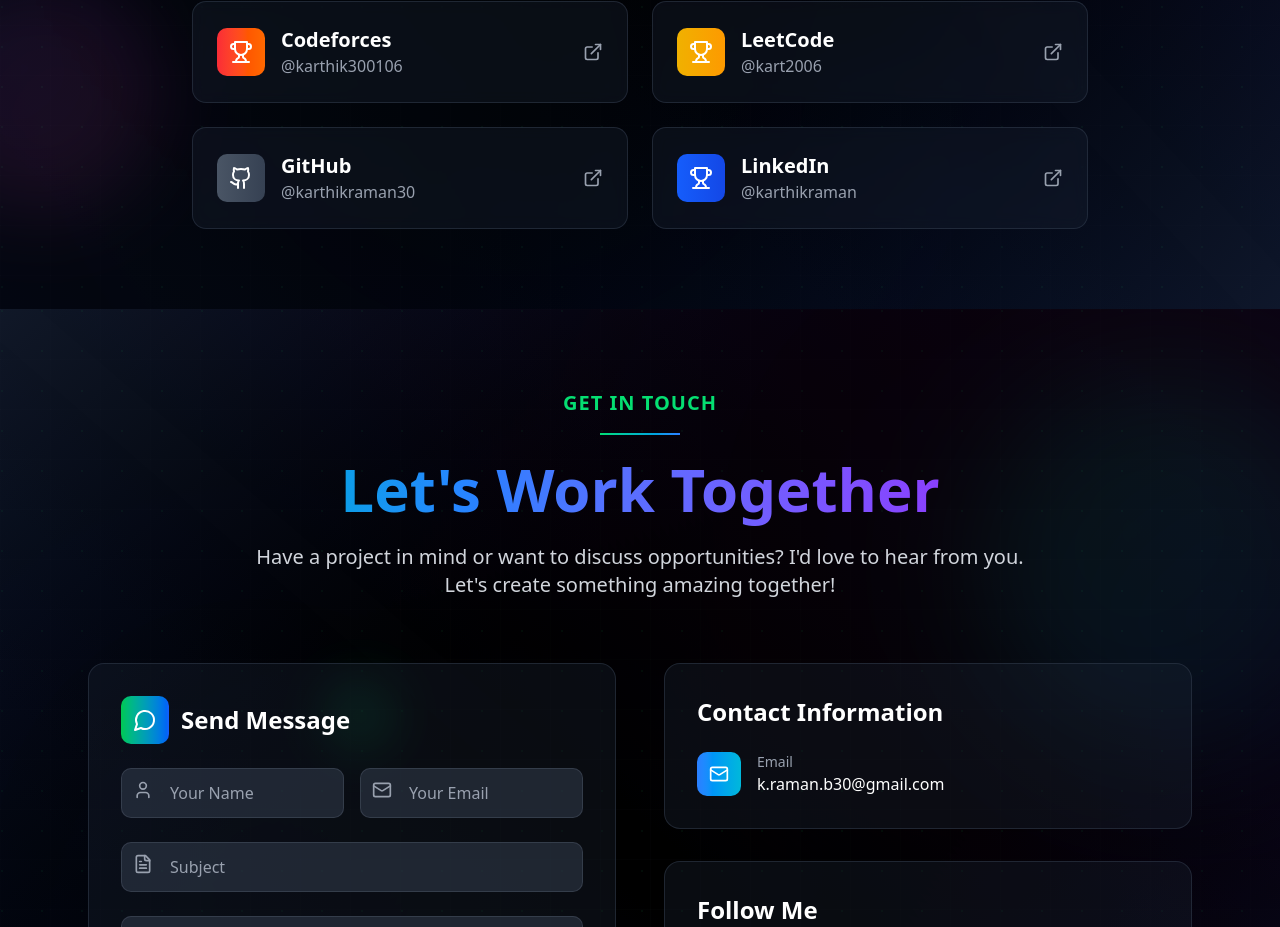
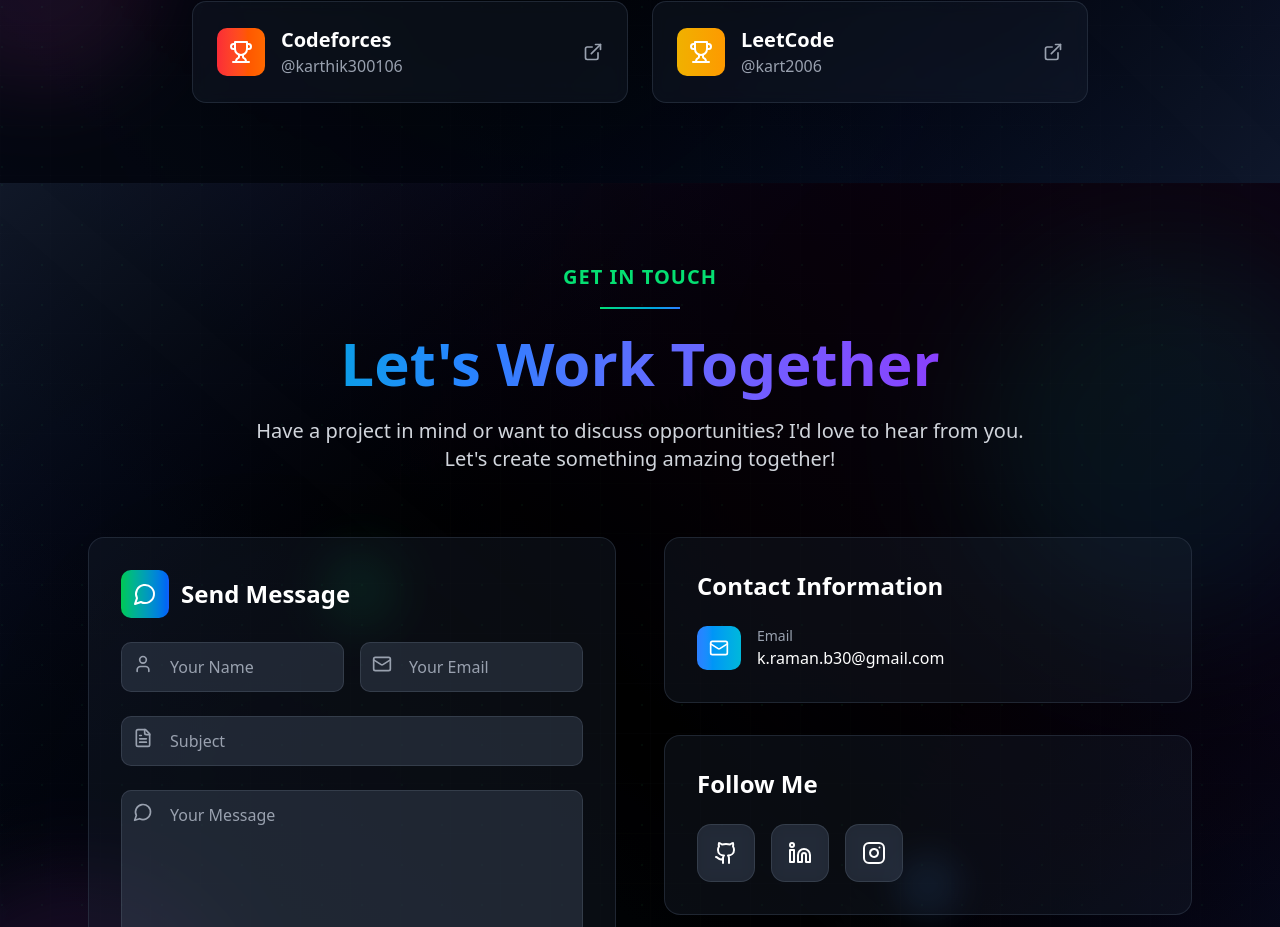
Before and after one commit to karthikraman30/portfolio, a React (Vite) app: page / in a window 1280 px wide. Shown: the part 4315-5242 px from the top of the page. Built offline with nearby package versions, Linux system fonts and the light colour scheme.

Commit message:
Update hero section text and skills section

```diff
--- a/src/sections/skills.tsx
+++ b/src/sections/skills.tsx
@@ -36,18 +36,6 @@
             url: "https://leetcode.com/u/kart2006/",
             color: "from-yellow-500 to-amber-500"
         },
-        {
-            platform: "GitHub",
-            username: "karthikraman30",
-            url: "https://github.com/karthikraman30",
-            color: "from-gray-600 to-gray-700"
-        },
-        {
-            platform: "LinkedIn",
-            username: "karthikraman",
-            url: "https://www.linkedin.com/in/karthikramanbalamurugan",
-            color: "from-blue-600 to-blue-700"
-        }
     ];
 
     return (
```
